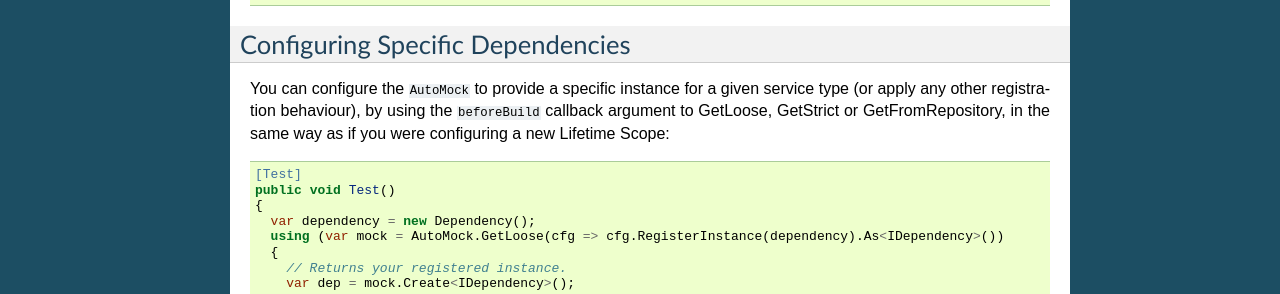
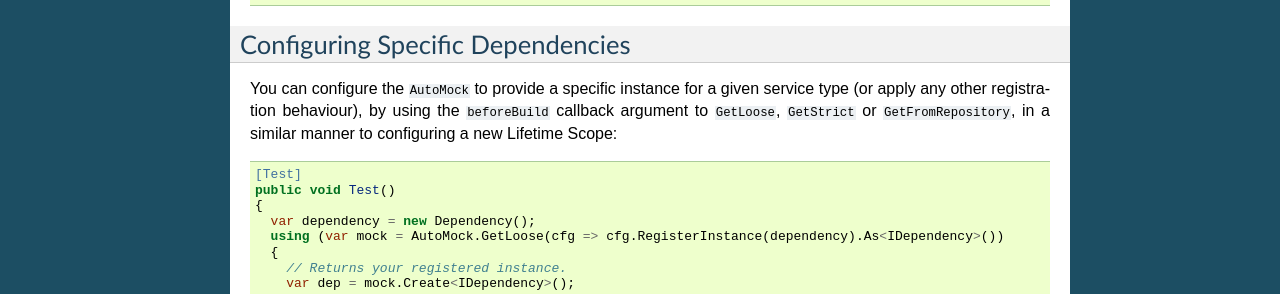
Before and after one commit to autofac/Documentation, a Sphinx documentation site: the page built from docs/integration/moq.rst, in a window 1280 px wide. Shown: the part 1476-1770 px from the top of the page. Built offline with Sphinx 7.4.7, drawn with Linux system fonts in a browser that asks for light colours.

Commit message:
Additional Moq highlighting

```diff
--- a/docs/integration/moq.rst
+++ b/docs/integration/moq.rst
@@ -90,8 +90,8 @@ Configuring Specific Dependencies
 =================================
 
 You can configure the ``AutoMock`` to provide a specific instance for a given service type (or apply any other registration behaviour),
-by using the ``beforeBuild`` callback argument to GetLoose, GetStrict or GetFromRepository, in the same way as if you
-were configuring a new Lifetime Scope:
+by using the ``beforeBuild`` callback argument to ``GetLoose``, ``GetStrict`` or ``GetFromRepository``, in a similar manner
+to configuring a new Lifetime Scope:
 
 .. sourcecode:: csharp
 
```
